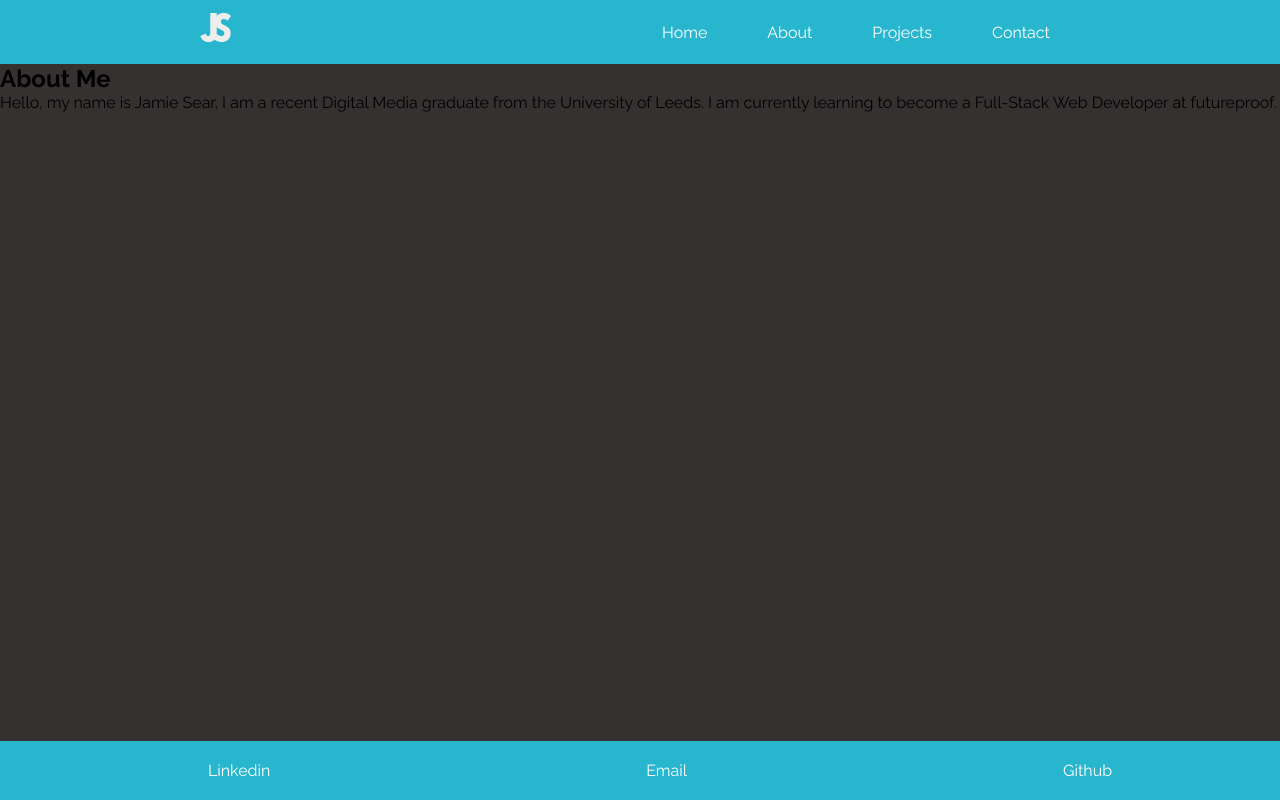
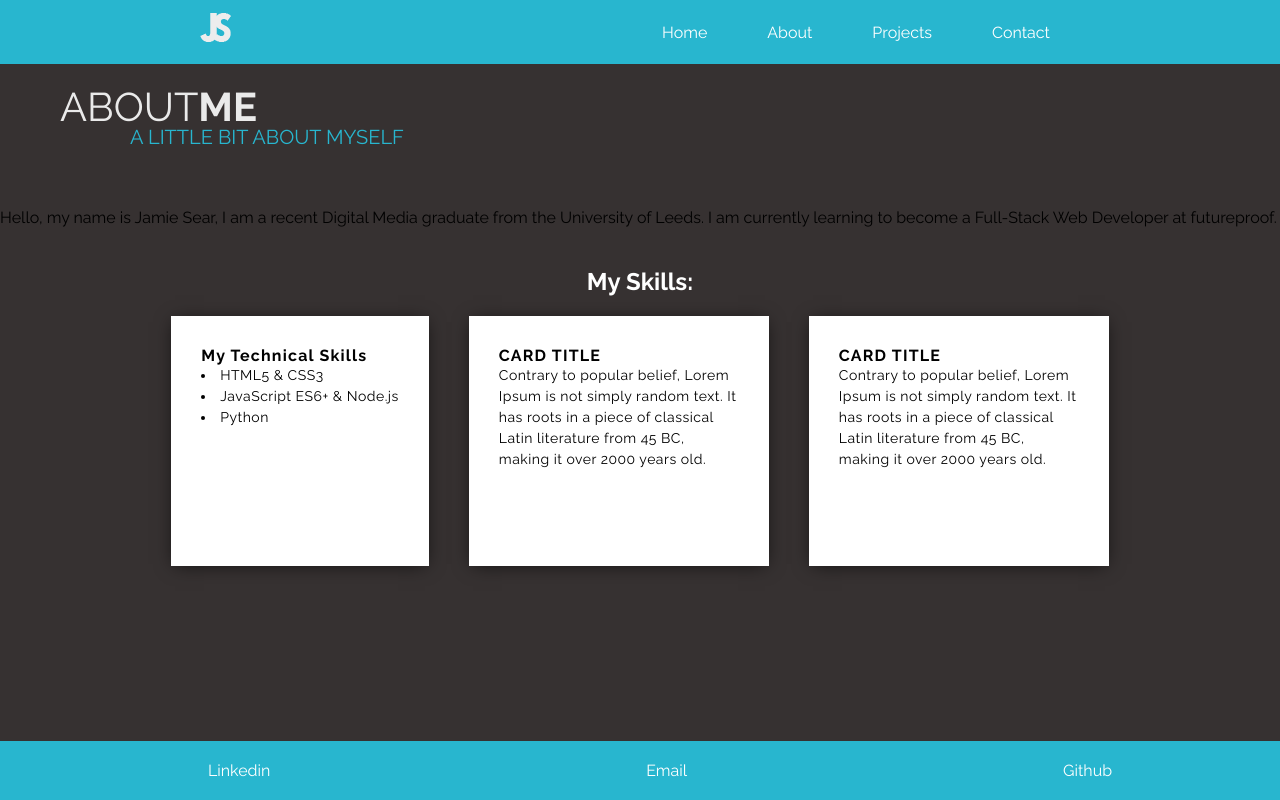
Before and after one commit to JamieSear/my-portfolio, a React (Create React App) app: page /about in a window 1280 px wide. Built offline with nearby package versions, Linux system fonts and the light colour scheme.

Commit message:
made start on about page

```diff
--- a/src/Containers/About.js
+++ b/src/Containers/About.js
@@ -1,12 +1,39 @@
-import React from "react"
+import React from "react";
+import '../Styles/About.css';
 
 function About(props) {
   return (
+    <>
+    <div className="aboutHead">
+            <div className="aboutName">About<span>Me</span>
+            </div>
+            <div className="aboutSub-name">
+              A little bit about myself
+            </div>
+        </div>
+
     <div className="about animated animatedFadeInUp fadeInUp">
-       <h2 className="aboutTitle">About Me</h2>
-       <p className="homeOneline">Hello, my name is Jamie Sear, I am a recent Digital Media graduate from the University of Leeds. I am currently learning to become a Full-Stack Web Developer at futureproof.</p>
+       <p className="aboutOneline">Hello, my name is Jamie Sear, I am a recent Digital Media graduate from the University of Leeds. I am currently learning to become a Full-Stack Web Developer at futureproof.</p>
+    </div>
 
-    </div>
+        <h1 className="skillsTitle">My Skills:</h1>
+<div className="about-wrapper">
+<div className="about-card">
+	<h3 className="about-card-title">My Technical Skills</h3>
+    <li className="about-card-content">HTML5 & CSS3</li>
+		<li className="about-card-content">JavaScript ES6+ & Node.js</li>
+    <li className="about-card-content">Python</li>
+	</div>
+	<div className="about-card">
+		<h3 className="about-card-title">CARD TITLE</h3>
+		<p className="about-card-content">Contrary to popular belief, Lorem Ipsum is not simply random text. It has roots in a piece of classical Latin literature from 45 BC, making it over 2000 years old.</p>
+	</div>
+	<div className="about-card">
+		<h3 className="about-card-title">CARD TITLE</h3>
+		<p className="about-card-content">Contrary to popular belief, Lorem Ipsum is not simply random text. It has roots in a piece of classical Latin literature from 45 BC, making it over 2000 years old.</p>
+	</div>
+</div>
+</>
   )
 }
 
--- /dev/null
+++ b/src/Styles/About.css
@@ -0,0 +1,113 @@
+.aboutHead{
+    color: #eaeaea;
+    /* background: rgb(54, 49, 49); */
+    text-transform: uppercase;
+    font-weight: 300;
+    font-size: 40px;
+    height: 18vh;
+    width: 100%;
+    /* position: relative; */
+    /* z-index:1111; */
+    /* text-align: center; */
+    line-height: 25px;
+    transition: all 0.5s;;
+    -webkit-transition: all 0.5s;
+    -moz-transition: all 0.5s;
+    overflow: hidden;
+}
+
+/* .aboutHead-hide{
+    height: 0vh;
+    opacity: 0;
+} */
+
+.aboutHead span{
+    font-weight: 900;
+}
+.aboutName{
+    width: 100%;
+    margin-top: 30px;
+    margin-left: 60px;
+}
+
+.aboutSub-name{
+    margin-top: 6px;
+    margin-left: 130px;
+    font-weight: 300;
+    /* margin-left: 23px; */
+    color: #28b6cf;
+    font-size: 20px;
+}
+
+.skillsTitle {
+    text-align: center;
+    color: #ffffff;
+    margin-top: 40px;
+}
+
+.about-wrapper{
+    display: flex;
+    justify-content: center;
+    flex-wrap: wrap;
+}
+.about-card{
+   max-width: 300px;
+    min-height: 250px;
+    background: #ffffff;
+    padding: 30px;
+    box-sizing: border-box;
+    color: rgb(0, 0, 0);
+    margin:20px;
+    box-shadow: 0px 2px 18px -4px rgba(0,0,0,0.75);
+}
+.about-card:nth-child(2){
+   background: #ffffff;
+}
+.about-card:last-child{
+   background: #ffffff;
+}
+.about-card-title{
+    margin-top: 0;
+    font-size: 16px;
+    font-weight: 600;
+    letter-spacing: 1.2px;
+}
+.about-card-content{
+    font-size: 14px;
+    letter-spacing: 0.5px;
+    line-height: 1.5;
+}
+.about-card-btn{
+    all: unset;
+    display: block;
+    margin-left: auto;
+    border: 2px solid #FFF;
+    padding: 10px 15px;
+    border-radius: 25px;
+    font-size: 10px;
+    font-weight: 600;
+    transition: all 0.5s;
+    cursor: pointer;
+    letter-spacing: 1.2px;
+}
+.about-card-btn:hover{
+   color:#02b875;
+   background: #FFF;
+}
+.about-card:nth-child(2) .card-btn:hover{
+   color:#4181ee;
+   background: #FFF;
+}
+.about-card:last-child .card-btn:hover{
+   color:#673ab7;
+    background: #FFF;
+}
+
+@media only screen and (max-width: 400px) {
+    .aboutName {
+        font-size: 50px;
+    }
+    .aboutSub-name{
+        font-size: 18px;
+    }
+}
```
